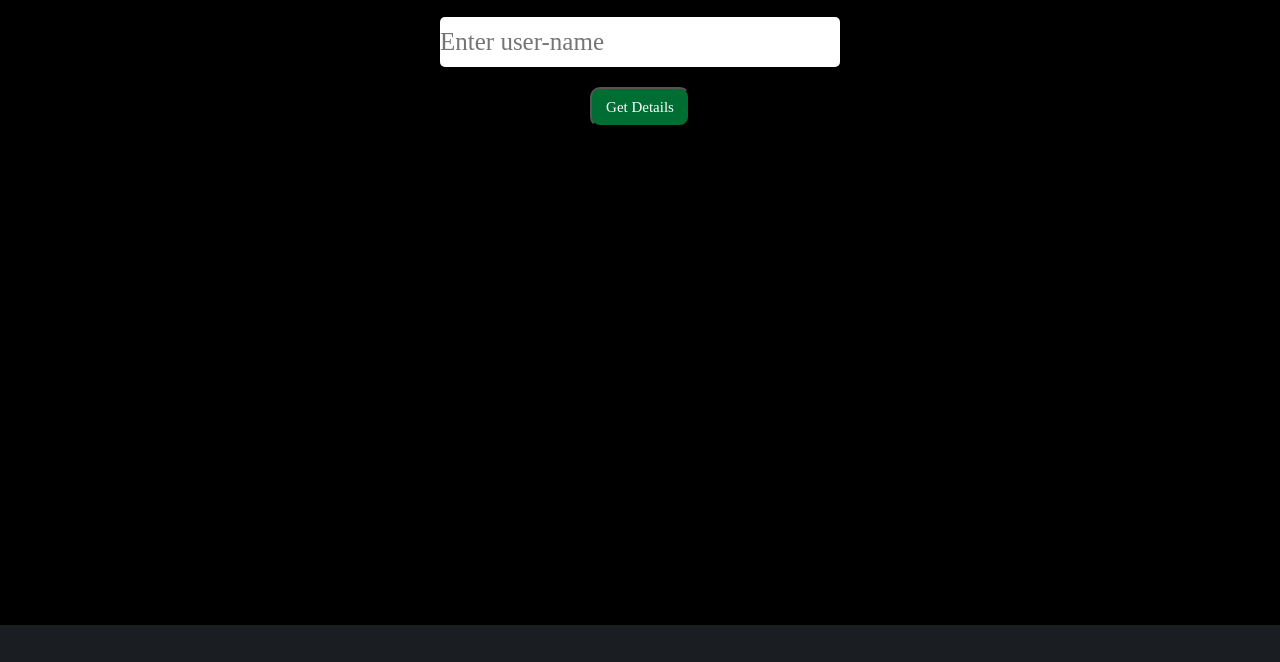
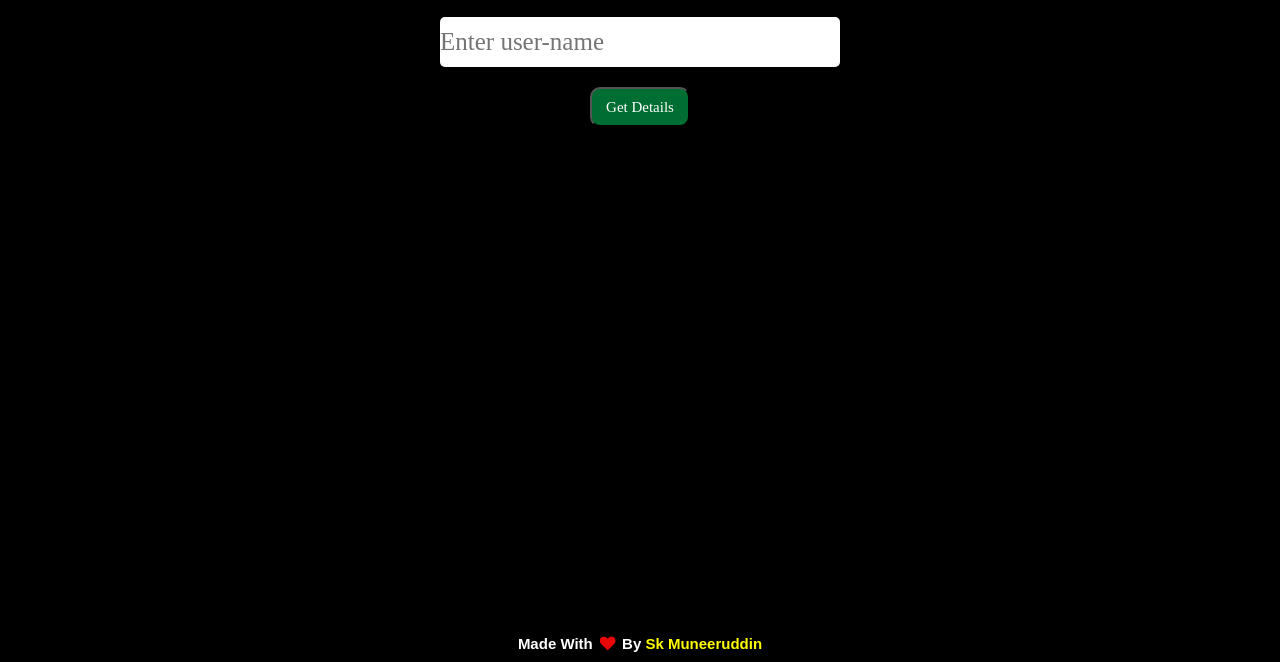
Before and after one commit to SHAIK-MUNEERUDDIN/GitHub-Profile-Wrapper, a plain HTML site: page index.html in a window 1280 px wide. Shown: the part 175-837 px from the top of the page. Before the commit the page ends 800 px from the top, so only its background shows below. Drawn offline with Linux system fonts and the light colour scheme; a web font is replaced by a local one.

Commit message:
added footer section

```diff
--- a/index.html
+++ b/index.html
@@ -42,6 +42,11 @@
         </div>
 
     </div>
+
+    <footer class="footer">
+        <h1 class="credit">Made with <i class="fa fa-heart pulse"></i> by <a
+                href="https://www.linkedin.com/in/shaik-muneeruddin-5177ba265/"> sk muneeruddin</a></h1>
+    </footer>
     <script src="main.js"></script>
 </body>
 
--- a/style.css
+++ b/style.css
@@ -233,3 +233,40 @@ body {
     flex-direction: row;
     gap: 2rem;
 }
+
+
+
+.footer .credit {
+    padding: 1rem 0;
+    text-align: center;
+    font-size: 1.5rem;
+    font-family: "Nunito", sans-serif !important;
+    font-weight: 600;
+    color: #fff;
+    background-color: black;
+    text-transform: capitalize;
+}
+
+.footer .credit a {
+    color: yellow;
+    text-decoration: none;
+}
+
+.footer .fa-heart {
+    color: #e90606;
+    margin: 0 0.3rem;
+    font-size: 1.5rem;
+    animation: pound 0.35s infinite alternate;
+}
+
+@-webkit-keyframes pound {
+    to {
+        transform: scale(1.1);
+    }
+}
+
+@keyframes pound {
+    to {
+        transform: scale(1.1);
+    }
+}
```
